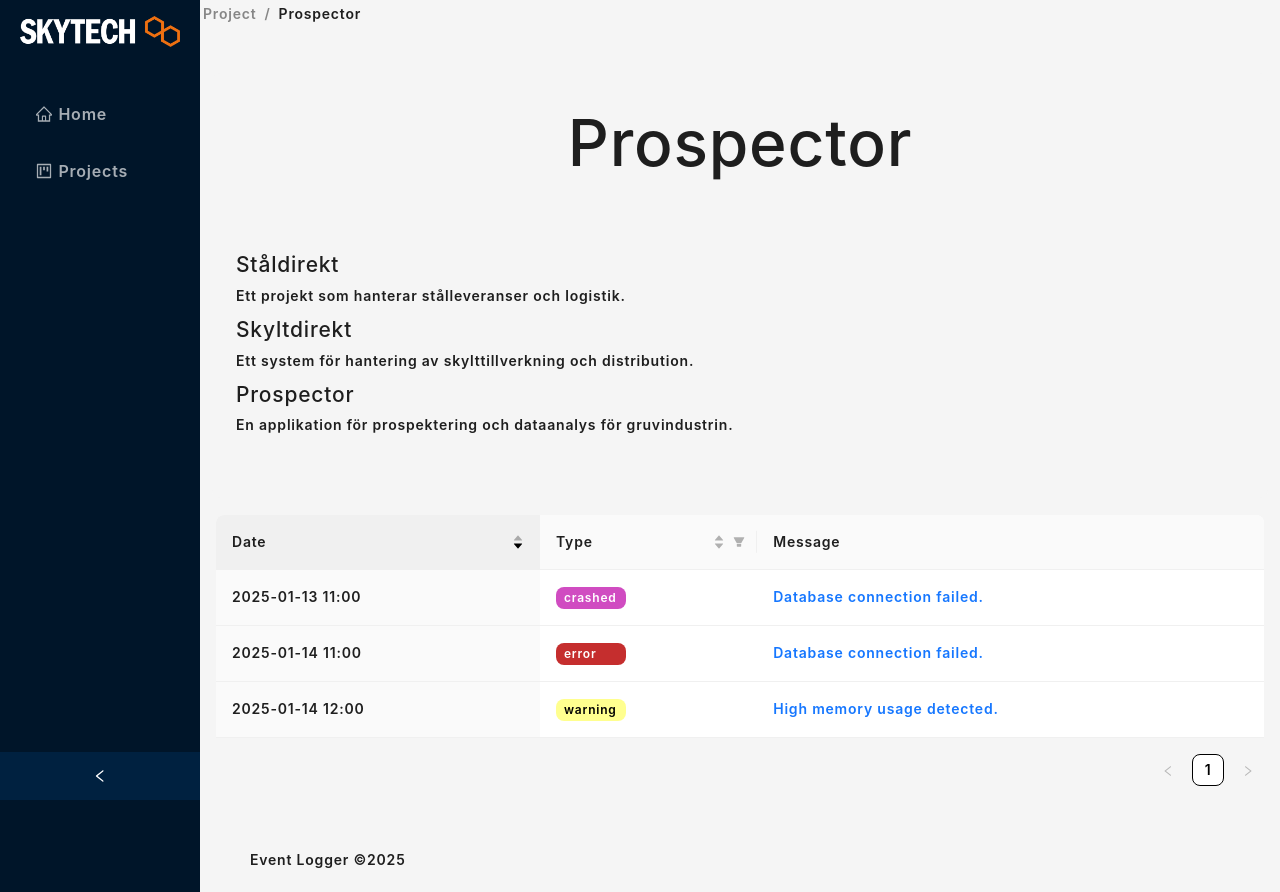
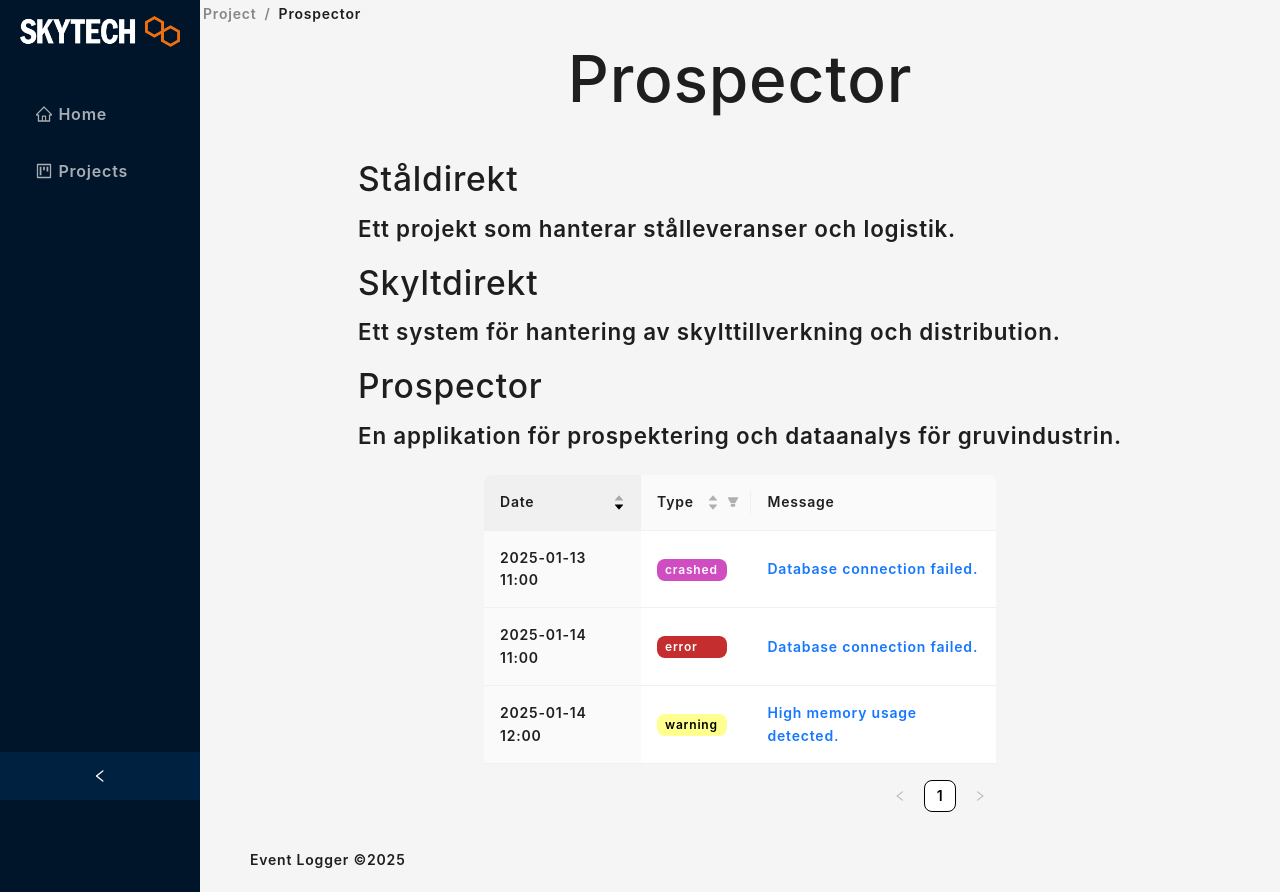
Before and after one commit to MrKalleP/event-frontend, a React (Vite) app: page /project/Prospector in a window 1280 px wide. Built offline with nearby package versions, Linux system fonts and the light colour scheme.

Commit message:
fixing some styling to the page

```diff
--- a/src/components/projects/DescriptionProject.tsx
+++ b/src/components/projects/DescriptionProject.tsx
@@ -1,4 +1,5 @@
 
+import { Col, Row } from "antd";
 import { useState, useEffect } from "react";
 
 const DescriptionProject = () => {
@@ -14,15 +15,23 @@
         return <p>Loading...</p>;
     }
 
+
+
     return (
-        <div>
+        <Row align={"middle"} justify={"center"}>
+            <Col style={{
+                textAlign: "left",
+                fontSize: "1.4rem",
+                marginBottom: ".1rem",
+            }}>
                 {Object.entries(data.projects).map(([key, project]) => (
                     <div key={key}>
                         <h2>{key}</h2>
                         <p>{project.description}</p>
                     </div>
                 ))}
-        </div>
+            </Col>
+        </Row>
     );
 };
 
--- a/src/components/projects/SingleProjectPage.tsx
+++ b/src/components/projects/SingleProjectPage.tsx
@@ -97,10 +97,10 @@
 
     return (
         <>
-            <Row gutter={[8, 17]} style={{ padding: "0 1rem 0 1rem", height: "100vh" }}>
+            <Row gutter={[24, 2]} align={"middle"} justify={"center"} style={{ padding: "0 1rem 0 1rem", height: "100vh" }}>
                 <Col />
                 <Col
-                    style={{ backgroundColor: "#f5f5f5", borderRadius: ".5rem", padding: "1.5rem" }}
+                    style={{ backgroundColor: "#f5f5f5", borderRadius: ".5rem" }}
                     xs={24}
                     sm={24}
                     md={24}
@@ -111,15 +111,16 @@
                             textAlign: "center",
                             fontSize: "4rem",
                             padding: ".6rem",
-                            marginBottom: "4rem",
                         }}
                     >
                         {project.project}
                     </h3>
+
+                </Col>
+                <Col >
                     < DescriptionProject />
                 </Col>
-
-                <Col xs={24} sm={24} md={24} lg={24}>
+                <Col xs={24} sm={24} md={24} lg={12}>
                     <Table
                         dataSource={filteredData}
                         columns={columns}
@@ -129,7 +130,7 @@
                 </Col>
             </Row>
 
-            <Modal title="Project Details" open={isModalOpen} onOk={handleOk} onCancel={handleCancel} style={{ padding: "1rem", textAlign: "center", fontSize: "1rem" }}>
+            <Modal centered title="Project Details" open={isModalOpen} onOk={handleOk} onCancel={handleCancel} style={{ padding: "1rem", textAlign: "center", fontSize: "1rem" }}>
                 {selectedProject && (
                     <Col style={{ textAlign: "left", padding: "1rem" }}>
                         <p>
```
Lines whose indentation alone changed are shown as unchanged.
